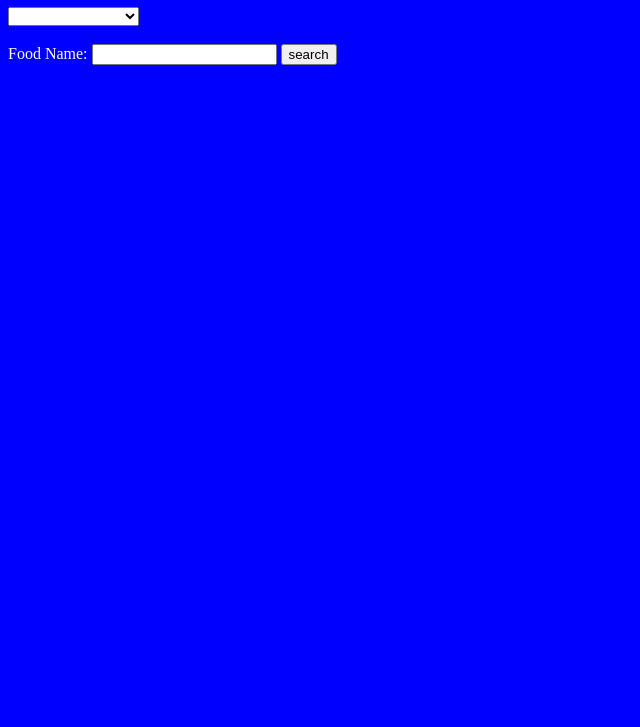
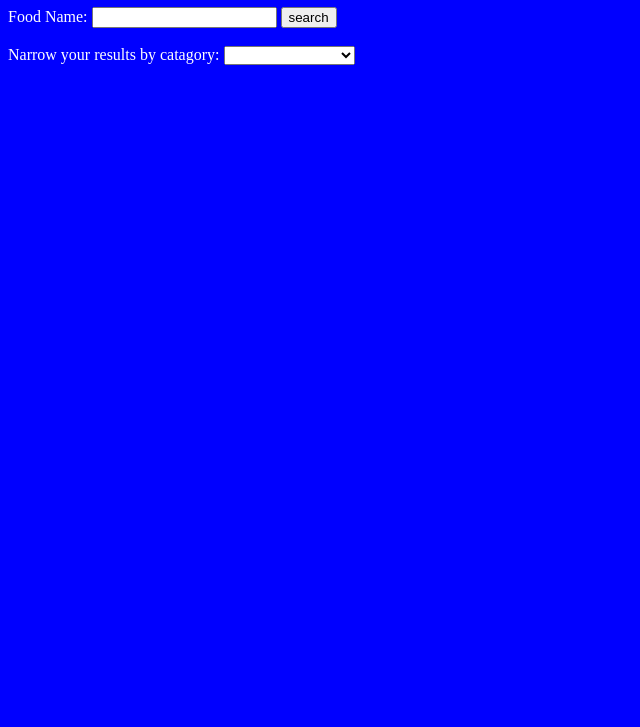
Before and after one commit to whediger/cookingEssentials, a plain HTML site: page index.html in a window 1280 px wide. Shown: the part 73-800 px from the top of the page, without its empty margins (0-640 px from the left). Drawn offline with nearby package versions, Linux system fonts and the light colour scheme; no server answers.

Commit message:
move get catagories outside of click function

```diff
--- a/index.html
+++ b/index.html
@@ -11,15 +11,16 @@
     <h1>Cooking Essentials</h1>
     <main>
       <form class="foodSearch" action="#" method="">
-        <select class="selectCatagory" name="foodSearch">
-          <option value="default" disabled="">choose a catagory</option>
-        </select>
-        <br>
-        <br>
         <label for="foodNameIn">Food Name: </label>
           <input type="text" name="foodSearch" id="foodNameIn">
           <input id="submit" type="submit" name="name" value="search">
+        <br>
+        <br>
+          <label for="selectCatagory">Narrow your results by catagory:</label>
+            <select id="selectCatagory" name="foodSearch">
+              <option value="default" disabled="">choose a catagory</option>
+            </select>
+      </form>
     </main>
-    </form>
   </body>
 </html>
--- a/js/main.js
+++ b/js/main.js
@@ -1,7 +1,5 @@
 $(document).ready(function(){
 
-  $('#submit').on('click', function(event){
-    event.preventDefault();
   $.get('http://api.nal.usda.gov/ndb/list?format=json&lt=g&sort=n&api_key=rz0uHRvuUkaP6TxlqLvFaVKYKlbUgcjYMOOZE51u ', function(data){
     var itemLength = data.list.item.length;
     for ( i = 0; i < itemLength; i++ ) {
@@ -12,6 +10,10 @@ $(document).ready(function(){
     $('main').append('<p></p>');
     $('p').text(data.list.item[0]);
   });
+//------make above an iife +==}=======>
+  $('#submit').on('click', function(event){
+    event.preventDefault();
+
   });
   // need to get the item id number and then pass it back over to get nutritional information. Two seperate requests.
 });
```
Lines whose indentation alone changed are shown as unchanged.
